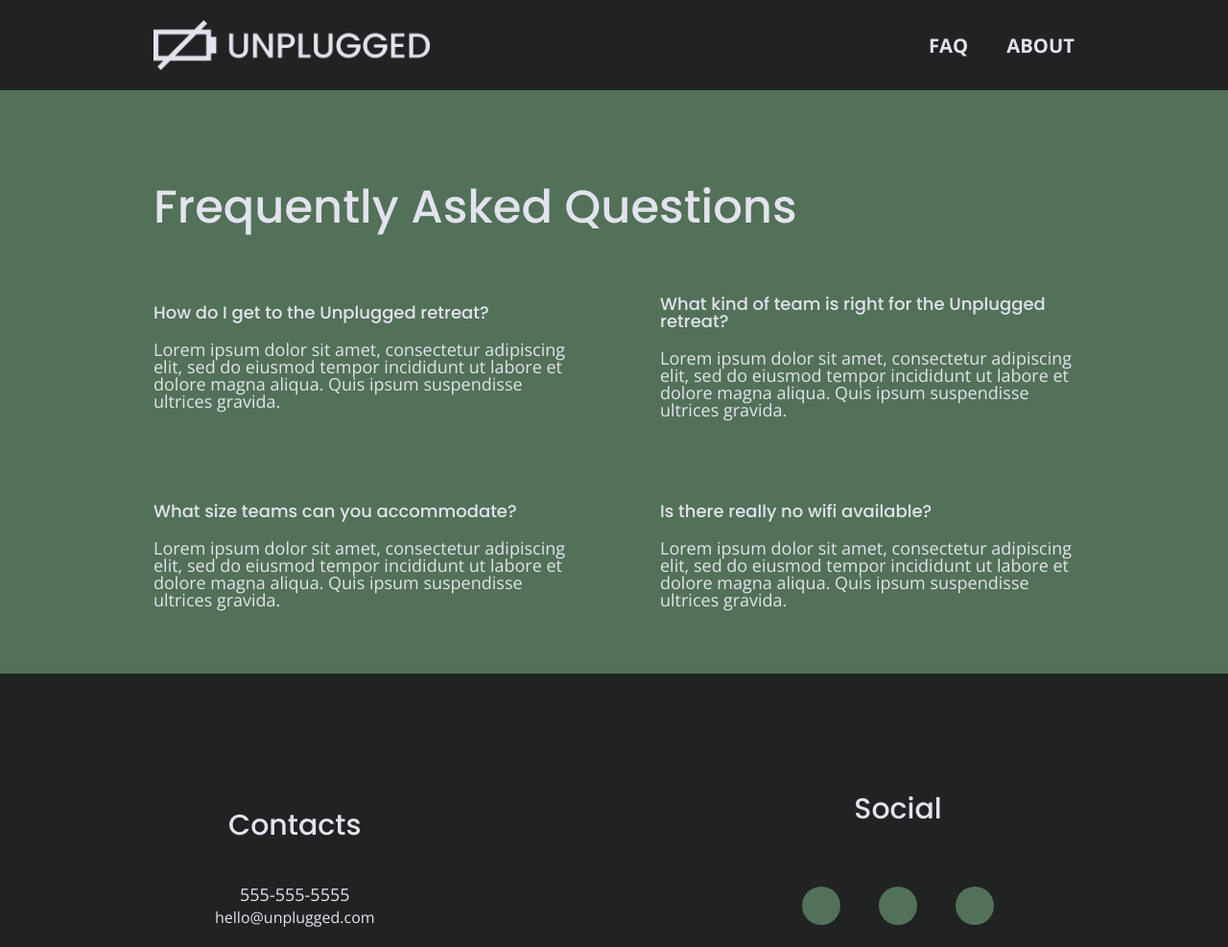
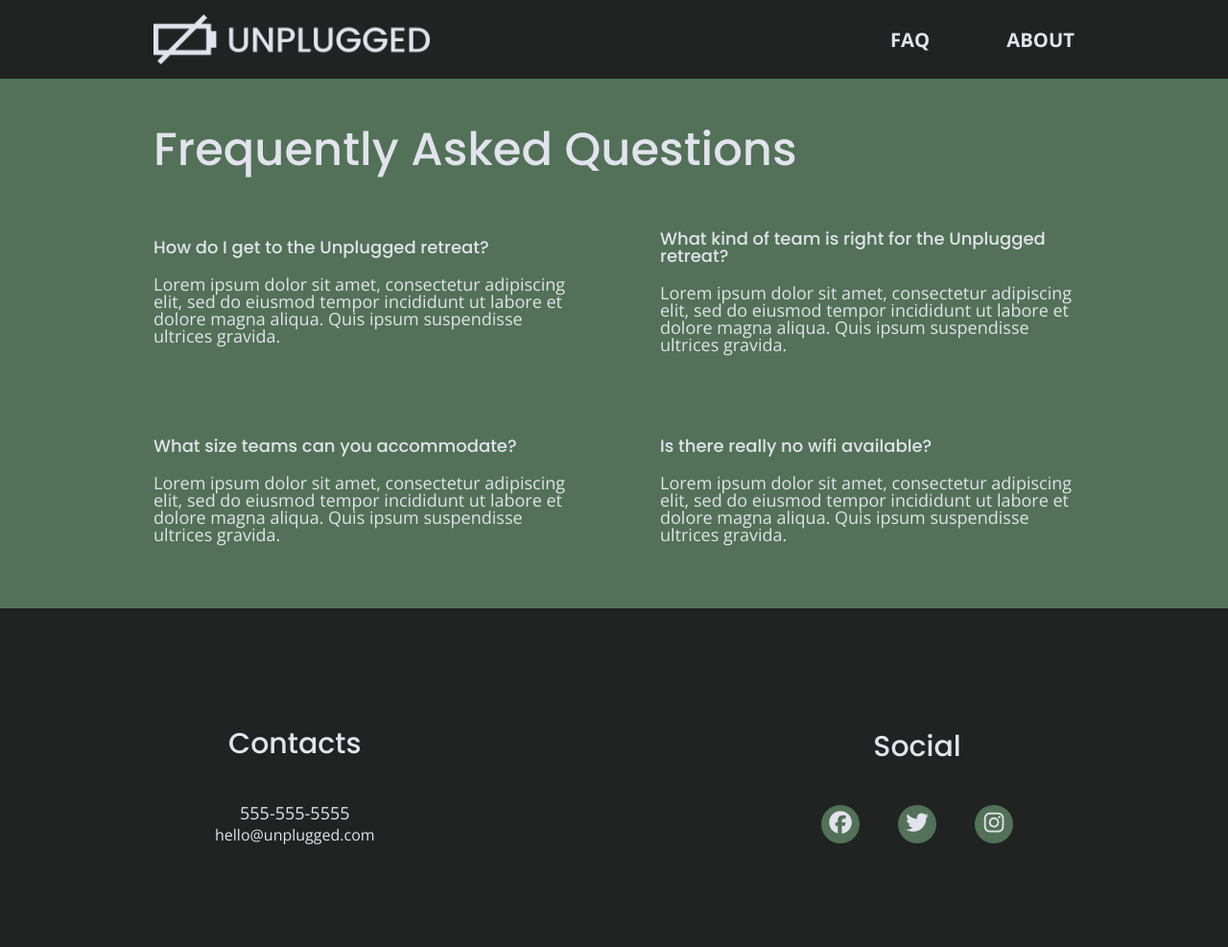
Before and after one commit to Penelope061/206-unplugged, a website: page faq/index.html in a window 1280 px wide. Shown: the top 987 px of the page at 96% size. Drawn offline with nearby package versions, Linux system fonts and the light colour scheme.

Commit message:
Added final touches

```diff
--- a/css/main.css
+++ b/css/main.css
@@ -103,6 +103,8 @@ body {
 ul,
 ol {
 	list-style-type: none;
+	margin: 0;
+	padding: 0;
 }
 
 a {
@@ -114,6 +116,7 @@ h2 {
  	font-family: 'Poppins', sans-serif;
 	font-size: 1.875em;
 	font-weight: 500;
+	margin: 0;
 }
 
 h3,
@@ -244,7 +247,6 @@ footer .social-icons p {
 	width: 40px;
 	height: 40px;
 	border-radius: 50%;
-	margin: 20px;
 }
 
 footer .social-icons p i {
@@ -429,6 +431,7 @@ input[type=button] {
 
 .faq h2 {
 	margin-bottom: 40px;
+	line-height: 1;
 }
 
 .faq-content {
@@ -608,7 +611,6 @@ input[type=button] {
 		align-items: center;
 		flex-flow: column wrap;
 		flex-basis: 50%;
-
 	}
 
 
@@ -644,12 +646,13 @@ input[type=button] {
         margin: 100px 0;
     }
 
-    .footer-content {
+   footer .footer-content {
 		display: flex;
 		justify-content: space-between;
 		align-items: center;
 		flex-direction: row;
     }
+
 
     footer .contact {
         margin-bottom: 0;
@@ -662,6 +665,11 @@ input[type=button] {
 
   	footer p {
       line-height: 1.285;
+  	}
+
+	  footer .social-icons {
+   		 width: 12.5em;
+    	 justify-content: space-between;
   }
 
     footer .copyright {
@@ -719,7 +727,7 @@ input[type=button] {
     }
 	.faq h4,
   	.faq p {
-      font-size: .875em;
+      font-size: 0.875em;
       line-height: 1.125;
   }
 
--- a/faq/index.html
+++ b/faq/index.html
@@ -89,9 +89,9 @@
 		<div class="social">
 			<h4>Social</h4>
 			<div class="social-icons">
-				<p><a href="https://facebook.com/link" target="_blank"></a></p>
-				<p><a href="https://twitter.com/link" target="_blank"></a></p>
-				<p><a href="https://instagram.com/link" target="_blank"></a></p>
+				<p><a href="https://facebook.com/link" target="_blank"><i class="fab fa-facebook"></i></a></p>
+				<p><a href="https://twitter.com/link" target="_blank"><i class="fab fa-twitter"></i></a></p>
+				<p><a href="https://instagram.com/link" target="_blank"><i class="fab fa-instagram"></i></a></p>
 			</div>
 			</div>
 		</div><!-- FOOTER CONTENT ENDS HERE -->
```
Also changed, not shown: about/index.html (+4 -4 lines), index.html (+3 -5 lines). Lines whose indentation alone changed are shown as unchanged.
